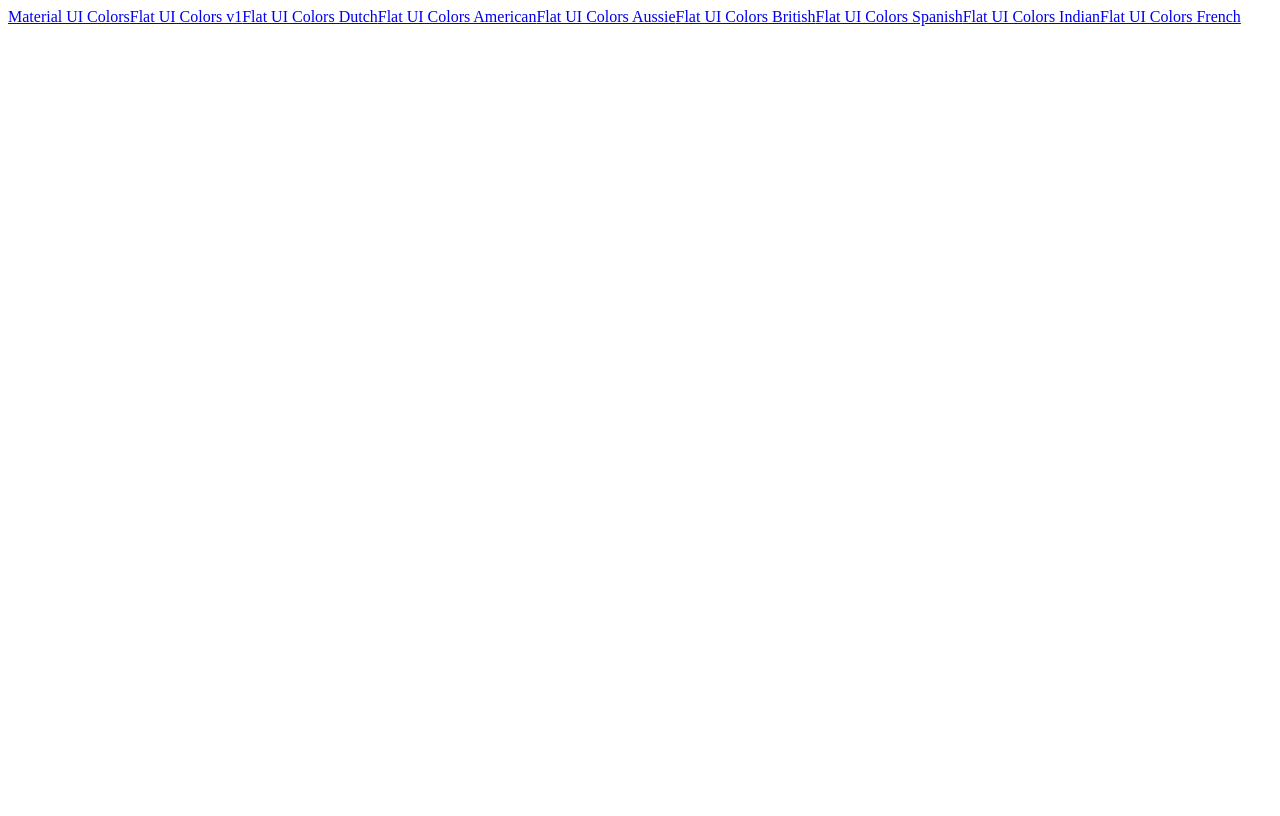
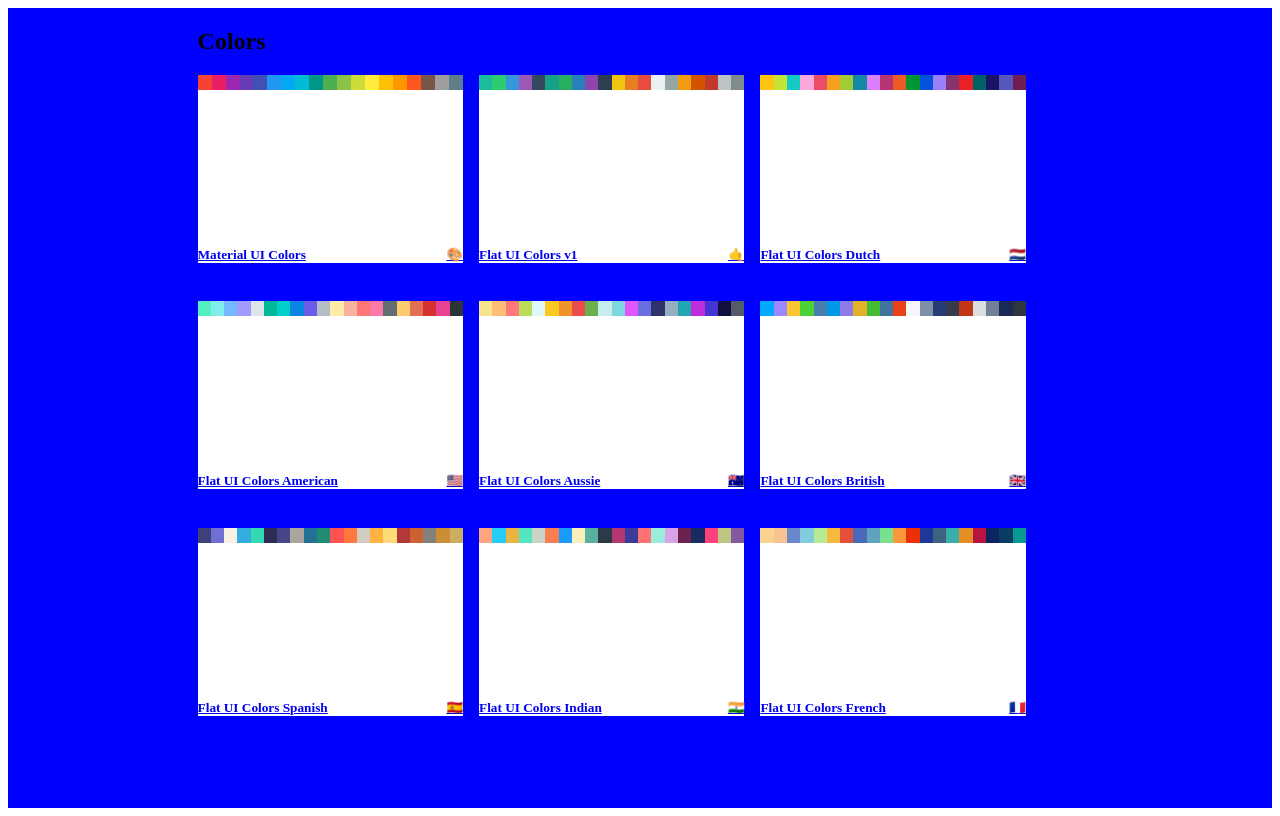
Before and after one commit to rafiurrafi/react-bootcamp, a React (Create React App) app: page / in a window 1280 px wide. Built offline with nearby package versions, Linux system fonts and the light colour scheme.

Commit message:
style the home page

```diff
--- /dev/null
+++ b/src/components/miniPalette.jsx
@@ -0,0 +1,45 @@
+import React from "react";
+import { withStyles } from "@material-ui/styles";
+const styles = {
+  root: {
+    backgroundColor: "white",
+    position: "relative",
+  },
+  main: {
+    backgroundColor: "gray",
+  },
+  title: {
+    display: "flex",
+    justifyContent: "space-between",
+  },
+  main: {
+    display: "flex",
+    width: "100%",
+    height: "150px",
+  },
+  miniColors: {
+    height: "15px",
+    width: "20%",
+    display: "inline-block",
+  },
+};
+const MiniPalette = (props) => {
+  const { classes, paletteName: name, emoji, colors } = props;
+  return (
+    <div className={classes.root}>
+      <div className={classes.main}>
+        {colors.map((color) => (
+          <div
+            className={classes.miniColors}
+            style={{ backgroundColor: color.color }}
+          ></div>
+        ))}
+      </div>
+      <h5 className={classes.title}>
+        {name} <span className={classes.emoji}>{emoji}</span>
+      </h5>
+    </div>
+  );
+};
+
+export default withStyles(styles)(MiniPalette);
--- a/src/components/paletteList.jsx
+++ b/src/components/paletteList.jsx
@@ -1,16 +1,44 @@
 import React from "react";
 import { Link } from "react-router-dom";
-
+import MiniPalette from "./miniPalette";
+import { withStyles } from "@material-ui/styles";
+const styles = {
+  root: {
+    height: "100vh",
+    backgroundColor: "blue",
+    display: "flex",
+    alignItems: "flex-start",
+    justifyContent: "center",
+  },
+  container: {
+    width: "70%",
+  },
+  palettes: {
+    display: "grid",
+    gridTemplateColumns: "repeat(3, 30%)",
+    gridGap: "1rem",
+  },
+};
 class PaletteList extends React.Component {
   render() {
+    const { classes } = this.props;
     return (
-      <div>
-        {this.props.palette.map((p) => (
-          <Link to={`/palette/${p.id}`}>{p.paletteName}</Link>
-        ))}
+      <div className={classes.root}>
+        <div className={classes.container}>
+          <nav className={classes.nav}>
+            <h1>Colors</h1>
+          </nav>
+          <div className={classes.palettes}>
+            {this.props.palette.map((p) => (
+              <Link to={`/palette/${p.id}`}>
+                <MiniPalette {...p} />
+              </Link>
+            ))}
+          </div>
+        </div>
       </div>
     );
   }
 }
 
-export default PaletteList;
+export default withStyles(styles)(PaletteList);
```
